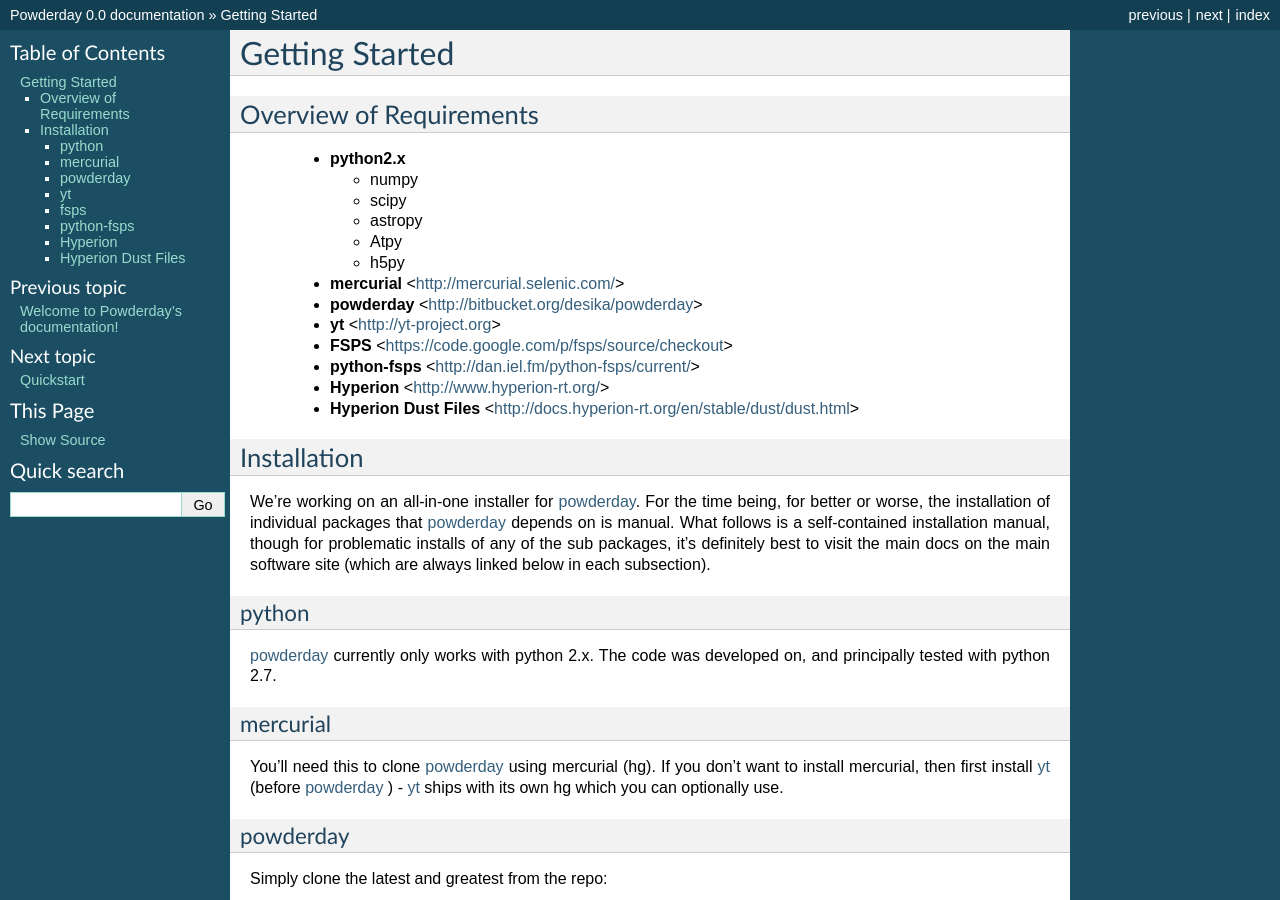
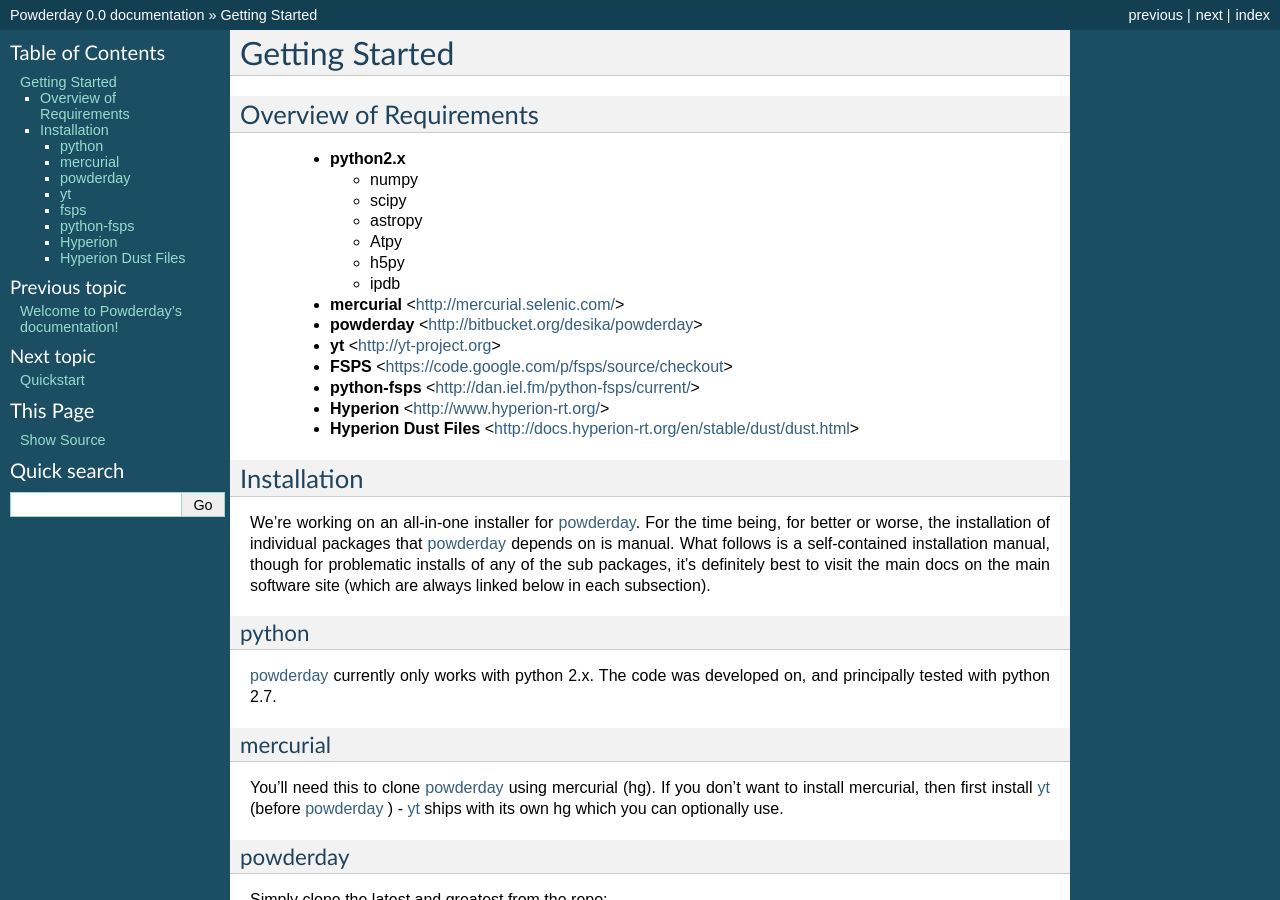
Before and after one commit to dnarayanan/powderday, a Sphinx documentation site: the page built from docs/installation.rst, in a window 1280 px wide and 900 px high. Built offline with Sphinx 7.4.7, drawn with Linux system fonts in a browser that asks for light colours.

Commit message:
doc update

```diff
--- a/docs/installation.rst
+++ b/docs/installation.rst
@@ -11,6 +11,8 @@
 	  * astropy
 	  * Atpy
 	  * h5py
+	  * ipdb
+
 
 	* **mercurial** <http://mercurial.selenic.com/>
 	* **powderday** <http://bitbucket.org/desika/powderday>
```
